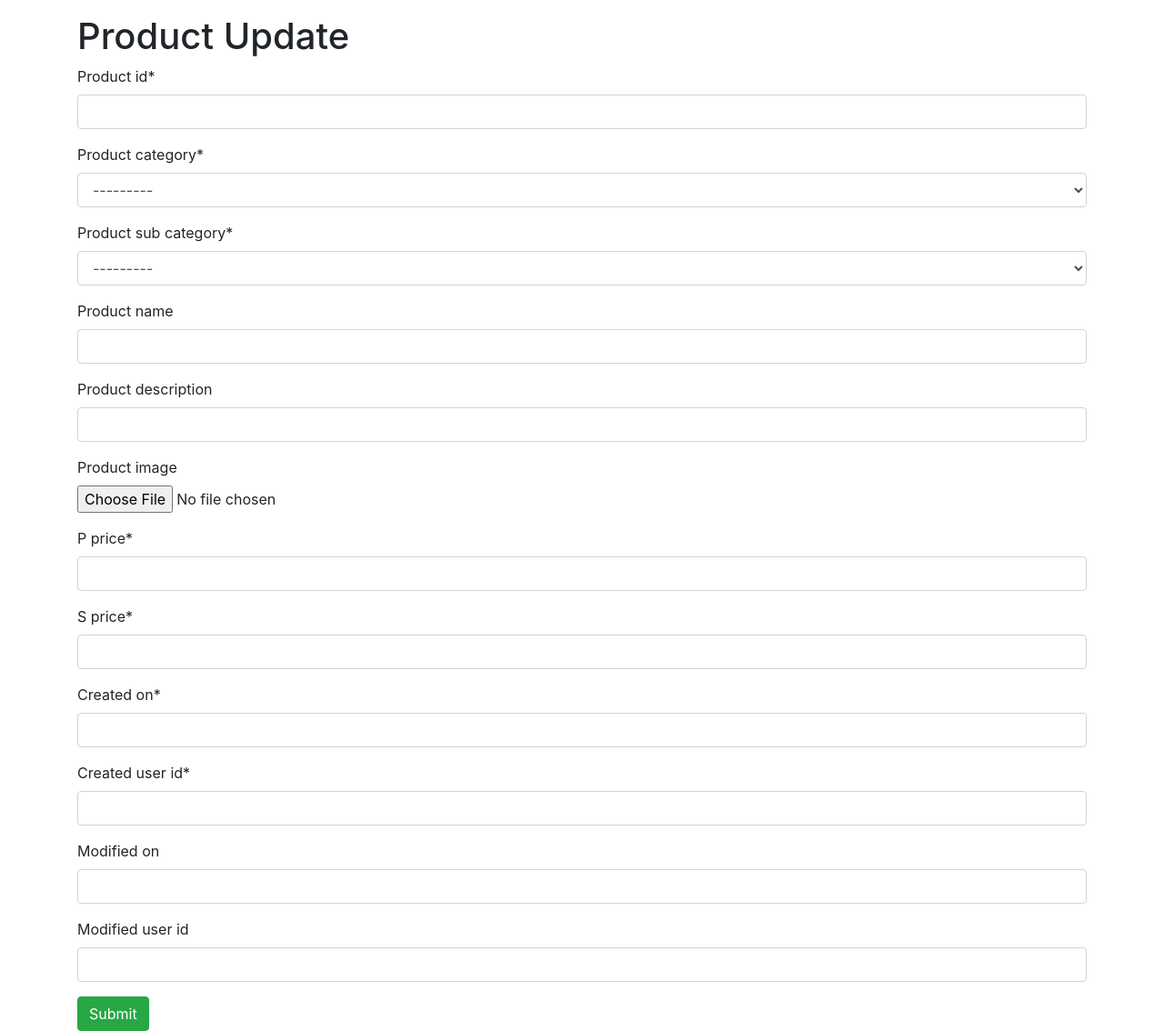
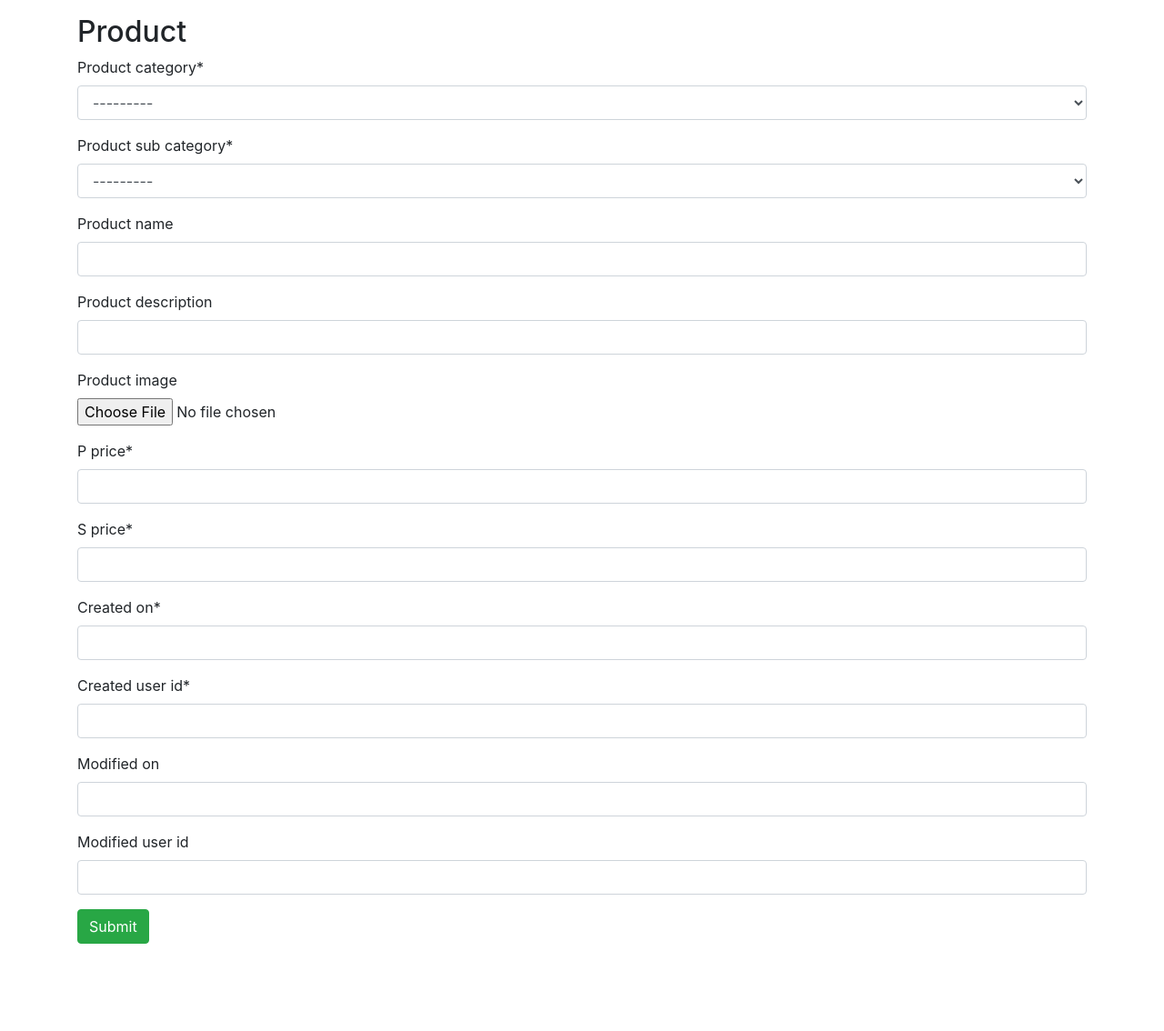
Before and after one commit to waqas-ali-pk/Ecommerce-website, a Django app: page /products/product_create/ in a window 1280 px wide. Shown: the part 129-1263 px from the top of the page at 91% size. After the commit the page ends 1167 px from the top, so only its background shows below. Run offline with Django 3.2, Linux system fonts and the light colour scheme; data that the repository does not hold is empty; some libraries are stand-ins or nearby versions.

Commit message:
Buy Product page updated. Models updated, set primary key to auto increment. Overall templates updated.

```diff
--- a/ecommerce/products/models.py
+++ b/ecommerce/products/models.py
@@ -3,7 +3,7 @@ from django.contrib.auth.models import User
 
 
 class ProductCategory(models.Model):
-    product_category_id = models.IntegerField(blank=False, primary_key=True)
+    product_category_id = models.BigAutoField(primary_key=True)
     category_name = models.CharField(max_length=50, blank=True)
     category_description = models.CharField(max_length=100, blank=True)
     created_on = models.DateField(blank=False)
@@ -19,7 +19,7 @@ class ProductCategory(models.Model):
 
 
 class ProductSubCategory(models.Model):
-    product_sub_category_id = models.IntegerField(blank=False, primary_key=True)
+    product_sub_category_id = models.BigAutoField(primary_key=True)
     product_category = models.ForeignKey(ProductCategory)
     sub_category_name = models.CharField(max_length=50, blank=True)
     sub_category_description = models.CharField(max_length=100, blank=True)
@@ -36,7 +36,7 @@ class ProductSubCategory(models.Model):
 
 
 class Product(models.Model):
-    product_id = models.IntegerField(blank=False, primary_key=True)
+    product_id = models.BigAutoField(primary_key=True)
     product_category = models.ForeignKey(ProductCategory)
     product_sub_category = models.ForeignKey(ProductSubCategory)
     product_name = models.CharField(max_length=70, blank=True)
@@ -57,7 +57,7 @@ class Product(models.Model):
 
 
 class CustomAttributes(models.Model):
-    attribute_id = models.IntegerField(blank=False, primary_key=True)
+    attribute_id = models.BigAutoField(primary_key=True)
     attribute_name = models.CharField(max_length=50, blank=False)
     created_on = models.DateField(blank=False)
     created_user_id = models.IntegerField(blank=False)
@@ -66,7 +66,7 @@ class CustomAttributes(models.Model):
 
 
 class ProductAttributes(models.Model):
-    product_attribute_id = models.IntegerField(blank=False, primary_key=True)
+    product_attribute_id = models.BigAutoField(primary_key=True)
     attribute_id = models.ForeignKey(CustomAttributes)
     product_id = models.ForeignKey(Product)
     attribute_value = models.CharField(max_length=200, blank=False)
@@ -77,7 +77,7 @@ class ProductAttributes(models.Model):
 
 
 class ProductReview(models.Model):
-    product_review_id = models.IntegerField(blank=False, primary_key=True)
+    product_review_id = models.BigAutoField(primary_key=True)
     product = models.ForeignKey(Product)
     review_value = models.CharField(max_length=10, blank=False)
     review_comment = models.CharField(max_length=200, blank=False)
@@ -88,7 +88,7 @@ class ProductReview(models.Model):
 
 
 class PaymentMethods(models.Model):
-    payment_method_id = models.IntegerField(blank=False, primary_key=True)
+    payment_method_id = models.BigAutoField(primary_key=True)
     payment_method_name = models.CharField(max_length=50, blank=False)
     description = models.CharField(max_length=200, blank=False)
     created_on = models.DateField(blank=False)
--- a/ecommerce/products/templates/products/add_product_review.html
+++ b/ecommerce/products/templates/products/add_product_review.html
@@ -6,7 +6,7 @@
 {% endblock %}
 
 {% block content %}
-<h1>Add Review</h1>
+<h2>Add Review - {{product.product_name}}</h2>
 
 <form method="POST">
 {% csrf_token %}
--- a/ecommerce/products/templates/products/product_confirm_delete.html
+++ b/ecommerce/products/templates/products/product_confirm_delete.html
@@ -5,7 +5,7 @@ Delete Product
 {% endblock %}
 
 {% block content %}
-<h1>Product Delete?</h1>
+<h2>Product Delete?</h2>
 <form  method="post">
 {% csrf_token %}
 Are you sure you want to delete this Product?
--- a/ecommerce/products/templates/products/product_detail.html
+++ b/ecommerce/products/templates/products/product_detail.html
@@ -1,11 +1,11 @@
 {% extends 'base.html' %}
 
 {% block title %}
-Product Details
+{{object.product_name}} - Details
 {% endblock %}
 
 {% block content %}
-<h1>Product Details</h1>
+<h2>Product Details</h2>
 
 <p>Name: {{object.product_name}}</p>
 <p>Description: {{object.product_description}}</p>
--- a/ecommerce/products/templates/products/product_form.html
+++ b/ecommerce/products/templates/products/product_form.html
@@ -2,15 +2,16 @@
 {% load crispy_forms_tags %}
 
 {% block title %}
-Update Product
+Add/Update Product
 {% endblock %}
 
 {% block content %}
-<h1>Product Update</h1>
+<h2>Product</h2>
 
 <form  method="post" enctype="multipart/form-data">
 {% csrf_token %}
 {{ form|crispy }}
 <input  type="submit" class="btn btn-success" value="Submit"  />
 </form>
+<br />
 {% endblock %}
--- a/ecommerce/products/templates/products/product_list.html
+++ b/ecommerce/products/templates/products/product_list.html
@@ -6,7 +6,7 @@ Products
 
 {% block content %}
 
-<h1>Products</h1>
+<h2>Products</h2>
 
 <table class="table table-striped">
 <thead>
--- a/ecommerce/products/templates/products/productcategory_confirm_delete.html
+++ b/ecommerce/products/templates/products/productcategory_confirm_delete.html
@@ -5,7 +5,7 @@ Delete Product Category
 {% endblock %}
 
 {% block content %}
-<h1>Product Category Delete?</h1>
+<h2>Product Category Delete?</h2>
 <form  method="post">
 {% csrf_token %}
 Are you sure you want to delete this ProductCategory?
--- a/ecommerce/products/templates/products/productcategory_detail.html
+++ b/ecommerce/products/templates/products/productcategory_detail.html
@@ -1,11 +1,11 @@
 {% extends 'base.html' %}
 
 {% block title %}
-Product Category Details
+{{object.category_name}} Details
 {% endblock %}
 
 {% block content %}
-<h1>Product Category Details</h1>
+<h2>Product Category Details</h2>
 
 <p>Name: {{object.category_name}}</p>
 <p>Description: {{object.category_description}}</p>
--- a/ecommerce/products/templates/products/productcategory_form.html
+++ b/ecommerce/products/templates/products/productcategory_form.html
@@ -2,15 +2,16 @@
 {% load crispy_forms_tags %}
 
 {% block title %}
-Product Category Create/Update
+Add/Update Product Category
 {% endblock %}
 
 {% block content %}
-<h1>ProductCategory Create/Update</h1>
+<h2>Product Category</h2>
 
 <form  method="post">
 {% csrf_token %}
 {{ form|crispy }}
 <input  type="submit" class="btn btn-success" value="Submit"  />
 </form>
+<br />
 {% endblock %}
--- a/ecommerce/products/templates/products/productcategory_list.html
+++ b/ecommerce/products/templates/products/productcategory_list.html
@@ -5,7 +5,7 @@ Categories
 {% endblock %}
 
 {% block content %}
-<h1>Categories</h1>
+<h2>Categories</h2>
 
 <table class="table table-striped">
 <thead>
--- a/ecommerce/products/templates/products/productsubcategory_confirm_delete.html
+++ b/ecommerce/products/templates/products/productsubcategory_confirm_delete.html
@@ -1,12 +1,12 @@
 {% extends 'base.html' %}
 
 {% block title %}
-Sub Categories Delete
+Sub Category Delete
 {% endblock %}
 
 {% block content %}
 
-<h1>ProductSubCategory Delete?</h1>
+<h2>Product Sub Category Delete?</h2>
 <form  method="post">
 {% csrf_token %}
 Are you sure you want to delete this ProductSubCategory?
--- a/ecommerce/products/templates/products/productsubcategory_detail.html
+++ b/ecommerce/products/templates/products/productsubcategory_detail.html
@@ -1,11 +1,11 @@
 {% extends 'base.html' %}
 
 {% block title %}
-Sub Categories Details
+{{object.sub_category_name}} Details
 {% endblock %}
 
 {% block content %}
-<h1>ProductSubCategory Details</h1>
+<h2>Product Sub Category Details</h2>
 
 <p>Name: {{object.sub_category_name}}</p>
 <p>Description: {{object.sub_category_description}}</p>
--- a/ecommerce/products/templates/products/productsubcategory_form.html
+++ b/ecommerce/products/templates/products/productsubcategory_form.html
@@ -2,16 +2,17 @@
 {% load crispy_forms_tags %}
 
 {% block title %}
-Sub Categories Create/Update
+Add/Update Product Sub Category
 {% endblock %}
 
 {% block content %}
 
-<h1>ProductSubCategory Update</h1>
+<h2>Product Sub Category</h2>
 
 <form  method="post">
 {% csrf_token %}
 {{ form|crispy }}
 <input  type="submit" class="btn btn-success" value="Submit"  />
 </form>
+<br />
 {% endblock %}
--- a/ecommerce/products/templates/products/productsubcategory_list.html
+++ b/ecommerce/products/templates/products/productsubcategory_list.html
@@ -5,7 +5,7 @@ Sub Categories
 {% endblock %}
 
 {% block content %}
-<h1>Sub Categories</h1>
+<h2>Sub Categories</h2>
 
 <table class="table table-striped">
 <thead>
```
Also changed, not shown: ecommerce/products/templates/products/buy_product_detail.html (+7 -3 lines).
